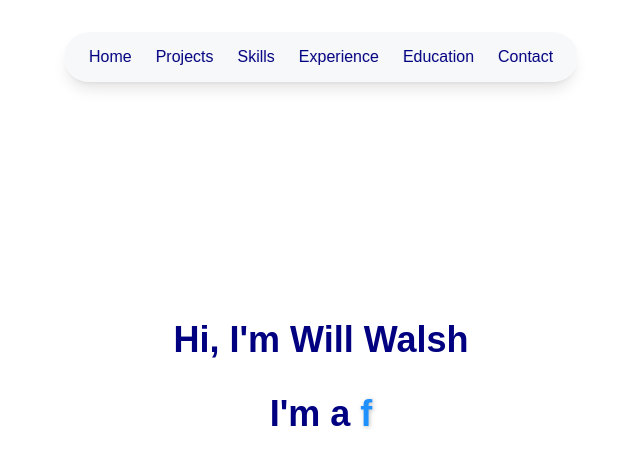
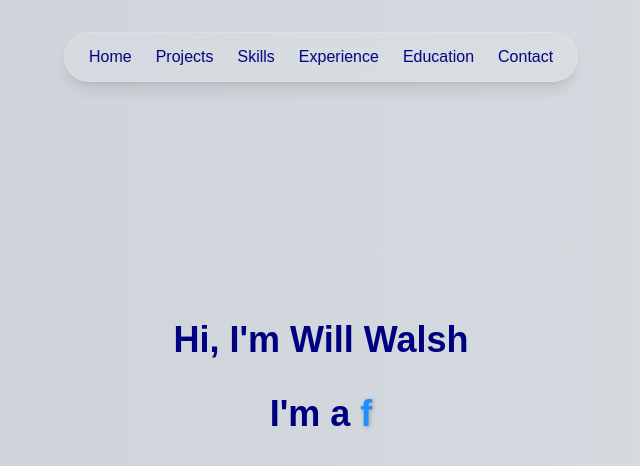
Before and after one commit to williamcwalsh/Portfolio_2025, a Next.js app: page / in a window 1280 px wide. Shown: the top 466 px of the page, without its empty margins (319-959 px from the left). Built offline with nearby package versions, Linux system fonts and the light colour scheme.

Commit message:
saving progress to navbar

```diff
--- a/src/app/globals.css
+++ b/src/app/globals.css
@@ -21,9 +21,28 @@
     --foreground: #ededed;
   }
 }
-
+/* body {
+  background: linear-gradient(90deg, #ffffff, #d4dfed, #ffffff);
+  background-size: 400% 100%;
+  animation: gradientSway 20s ease-in-out infinite;
+  color: var(--foreground);
+  font-family: Arial, Helvetica, sans-serif;
+} */
 body {
-  background: var(--background);
+  background: linear-gradient(90deg, #f8f9fa, #ced4da, #e9ecef);
+  background-size: 400% 100%;
+  animation: gradientSway 20s ease-in-out infinite;
   color: var(--foreground);
   font-family: Arial, Helvetica, sans-serif;
 }
+@keyframes gradientSway {
+  0% {
+    background-position: 0% 0%;
+  }
+  50% {
+    background-position: 100% 0%;
+  }
+  100% {
+    background-position: 0% 0%;
+  }
+}
--- a/src/app/page.tsx
+++ b/src/app/page.tsx
@@ -122,24 +122,18 @@ export default function Home() {
         </motion.h1>
 
         {/* Reserve space early with transparent h2 */}
-        <div className="min-h-[3.5rem]">
+        <div className="min-h-[3.5rem] w-full text-center">
           {(phase !== "name" || prefixText.length > 0) && (
             <motion.h2
-              className="text-4xl font-extrabold text-[#000080]"
+              className="inline-block text-4xl font-extrabold text-[#000080]"
               initial={{ opacity: 0 }}
               animate={{ opacity: 1 }}
               transition={{ delay: 0.2, duration: 0.4 }}
             >
               {prefixText}
-              {/* <span className="text-[#00bfff]">{text}</span> */}
               <span className="text-[#1E90FF] drop-shadow-[1px_1px_2px_rgba(0,0,0,0.25)]">
                 {text}
               </span>
-
-
-
-              {/* #007bff */}
-
             </motion.h2>
           )}
         </div>
@@ -152,8 +146,7 @@ export default function Home() {
       >
         <Navbar />
       </motion.div>
-
-
+      <div className="absolute left-1/2 top-[600px] -translate-x-1/2 w-1.5 h-40 rounded-full bg-white/10 backdrop-blur-md border border-white/20 shadow-md pointer-events-none" />
 
 
     </main>
```
